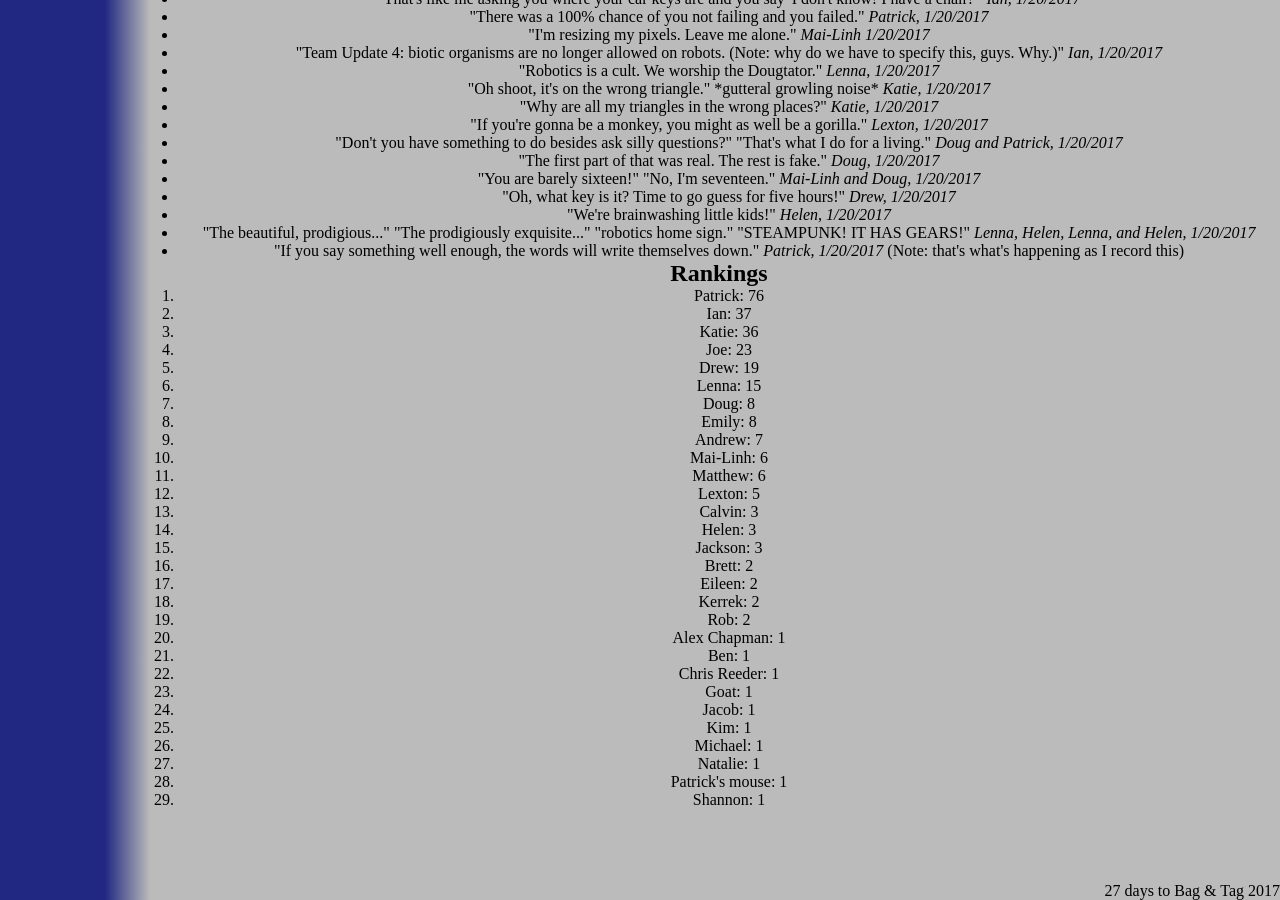
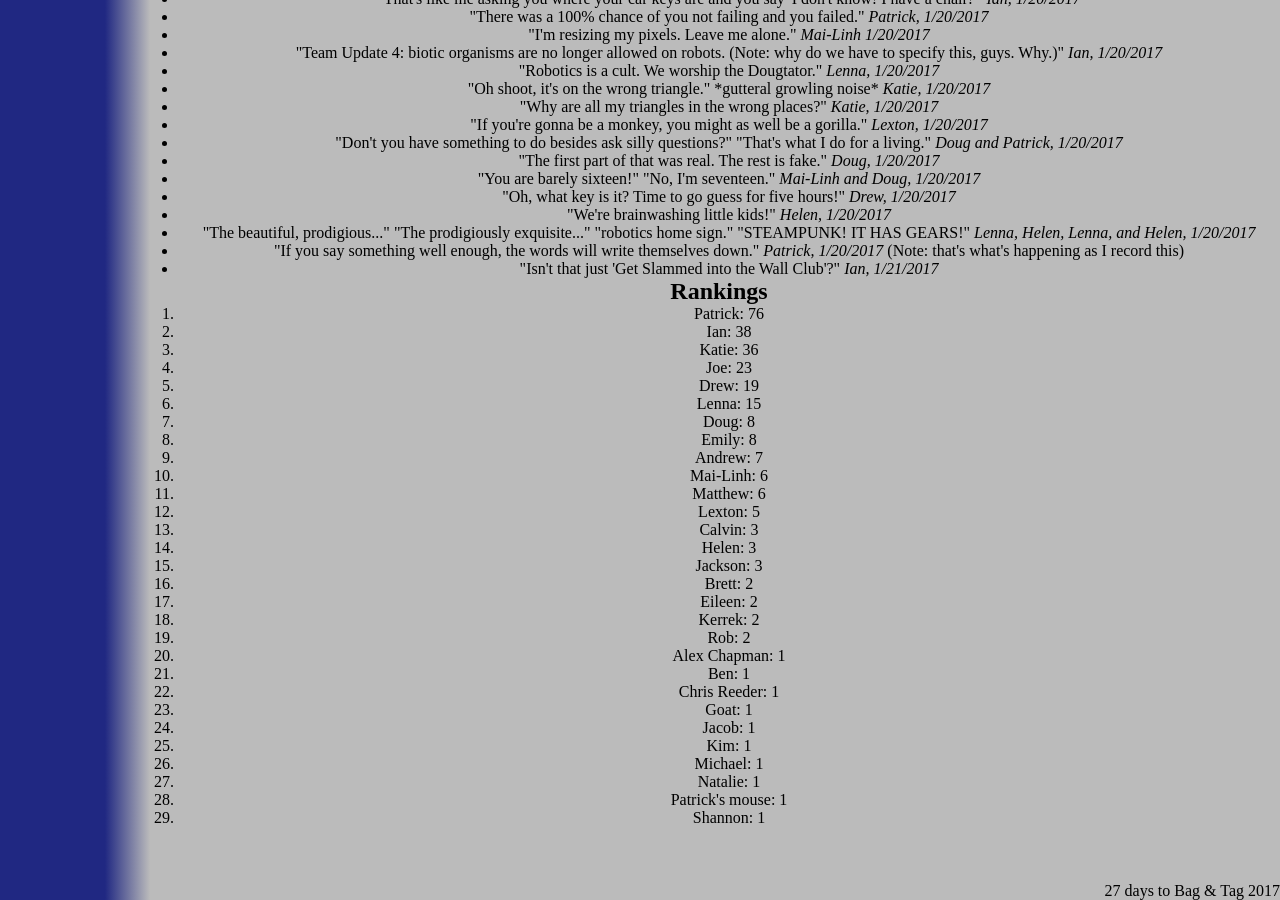
Before and after one commit to katiebugmoon/FRC4131.github.io, a Jekyll site: the page built from media/2017/quotes.html, in a window 1280 px wide and 900 px high, scrolled down 3662 px. Built offline with Jekyll 4.4.1, drawn with Linux system fonts in a browser that asks for light colours; nearby versions of some CDN libraries.

Commit message:
Update quotes.html

```diff
--- a/media/2017/quotes.html
+++ b/media/2017/quotes.html
@@ -210,6 +210,7 @@ title: Build Season 2017 Quotes
 	<li>"We're brainwashing little kids!" <i>Helen, 1/20/2017</i></li>
 	<li>"The beautiful, prodigious..." "The prodigiously exquisite..." "robotics home sign." "STEAMPUNK! IT HAS GEARS!" <i>Lenna, Helen, Lenna, and Helen, 1/20/2017</i></li>
 	<li>"If you say something well enough, the words will write themselves down." <i>Patrick, 1/20/2017</i> (Note: that's what's happening as I record this)</li>
+	<li>"Isn't that just 'Get Slammed into the Wall Club'?" <i>Ian, 1/21/2017</i></li>
 </ul>
 <h2>Rankings</h2>
 <ol id='rankings'></ol>
```
